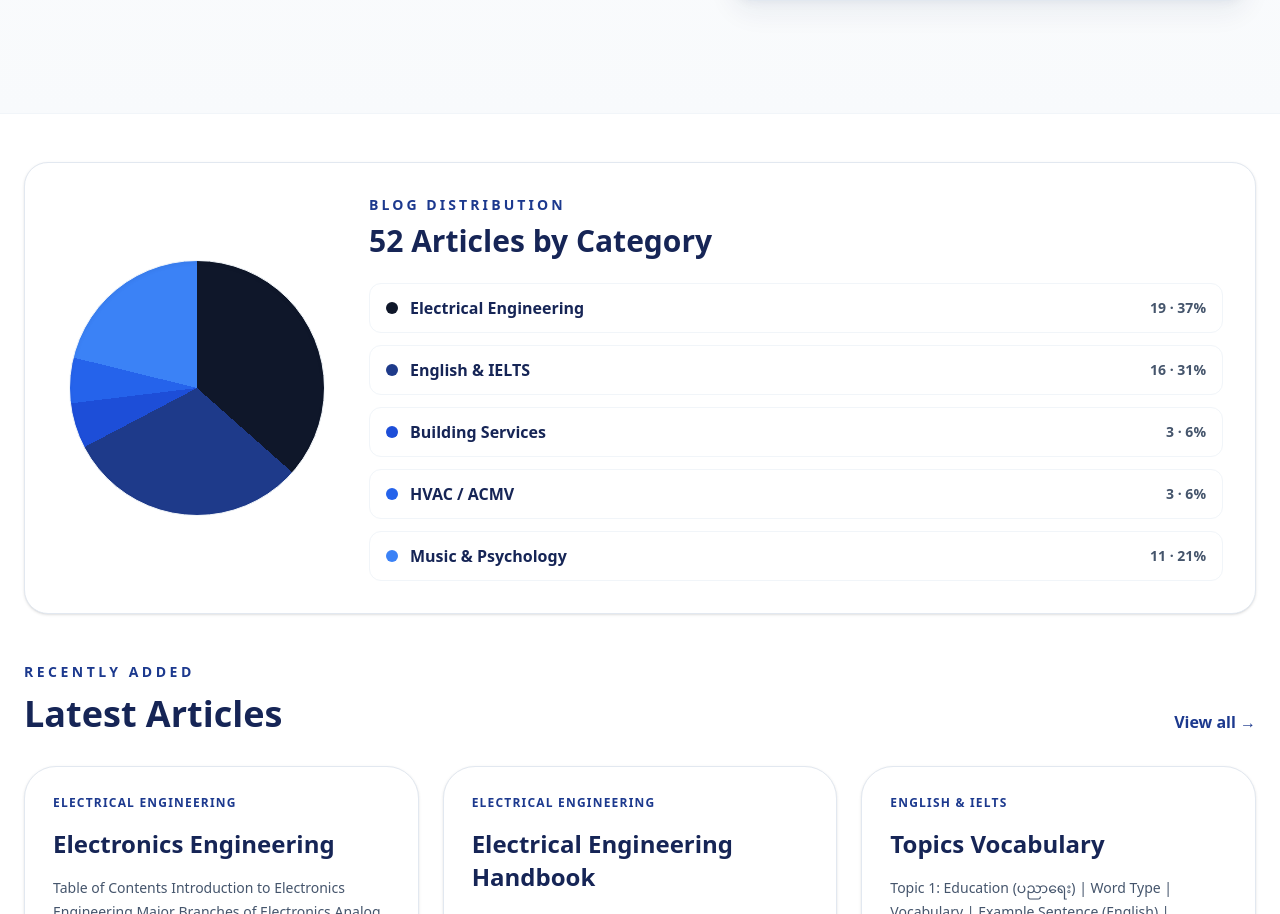
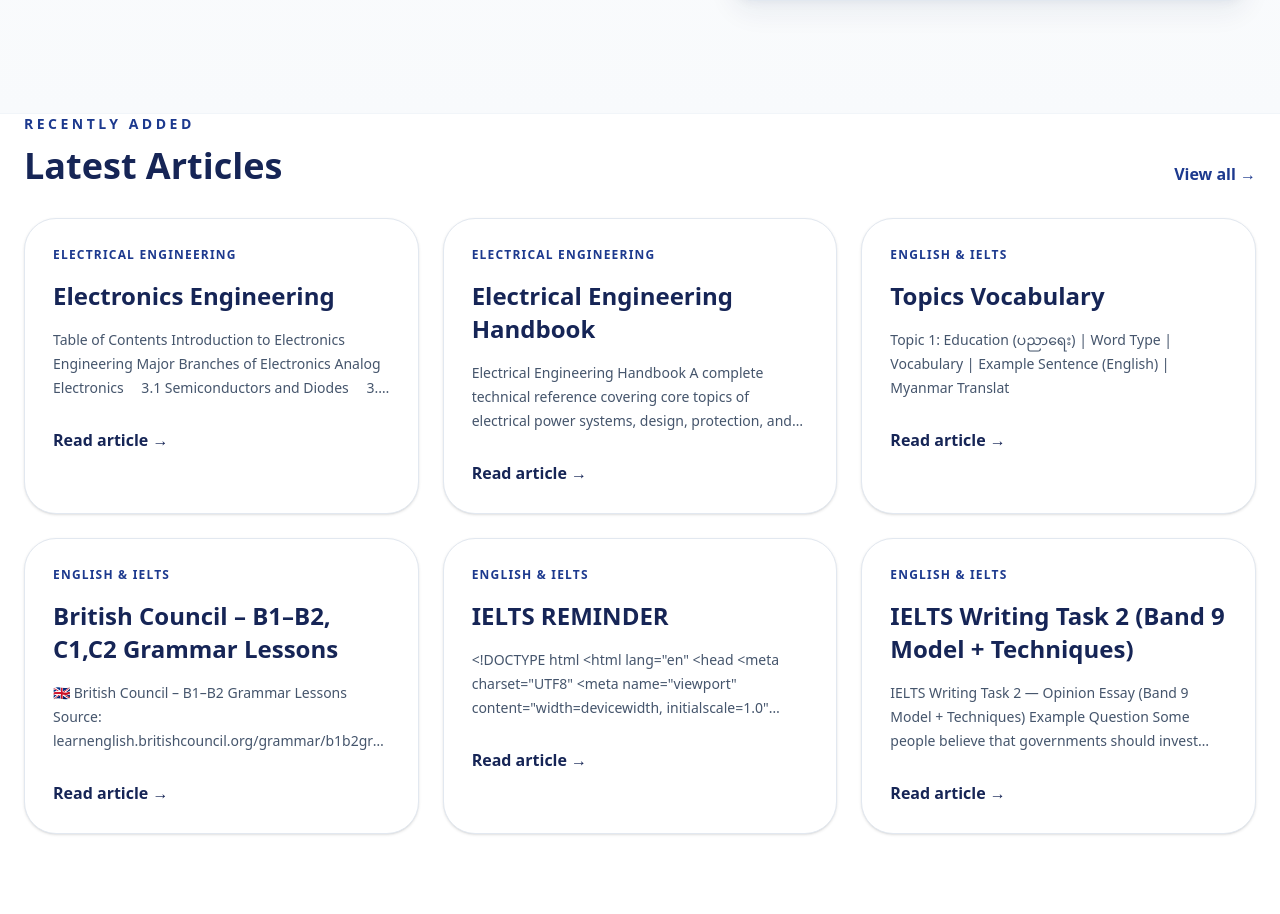
Before and after one commit to Eric9435/eric9435.github.io, a Next.js app: page / in a window 1280 px wide. Shown: the part 836-1750 px from the top of the page. Built offline with nearby package versions, Linux system fonts and the light colour scheme.

Commit message:
Remove duplicate pie chart section

```diff
--- a/src/app/page.tsx
+++ b/src/app/page.tsx
@@ -145,53 +145,6 @@ export default function Home() {
 
 
 
-<section id="categories" className="mx-auto max-w-7xl px-6 py-12">
-  <div className="rounded-3xl border border-slate-200 bg-white p-8 shadow-sm">
-    <div className="grid gap-8 md:grid-cols-[280px_1fr] md:items-center">
-      <div
-        className="mx-auto h-64 w-64 rounded-full border border-slate-100 shadow-inner"
-        style={{ background: `conic-gradient(${slices.join(", ")})` }}
-      />
-
-      <div>
-        <p className="text-sm font-black uppercase tracking-[0.22em] text-blue-900">
-          Blog Distribution
-        </p>
-
-        <h2 className="mt-2 text-3xl font-black text-blue-950">
-          {posts.length} Articles by Category
-        </h2>
-
-        <div className="mt-6 grid gap-3">
-          {categoryData.map((item, index) => {
-            const percent = total ? Math.round((item.count / total) * 100) : 0;
-
-            return (
-              <a
-                key={item.name}
-                href={`/blog?category=${encodeURIComponent(item.name)}`}
-                className="flex items-center justify-between rounded-xl border border-slate-100 px-4 py-3 hover:border-blue-200 hover:bg-blue-50"
-              >
-                <div className="flex items-center gap-3">
-                  <span
-                    className="h-3 w-3 rounded-full"
-                    style={{ backgroundColor: colors[index % colors.length] }}
-                  />
-                  <span className="font-bold text-blue-950">{item.name}</span>
-                </div>
-
-                <span className="text-sm font-black text-slate-600">
-                  {item.count} · {percent}%
-                </span>
-              </a>
-            );
-          })}
-        </div>
-      </div>
-    </div>
-  </div>
-</section>
-
 <section className="mx-auto max-w-7xl px-6 pb-24">
         <div className="mb-8 flex items-end justify-between">
           <div>
```
